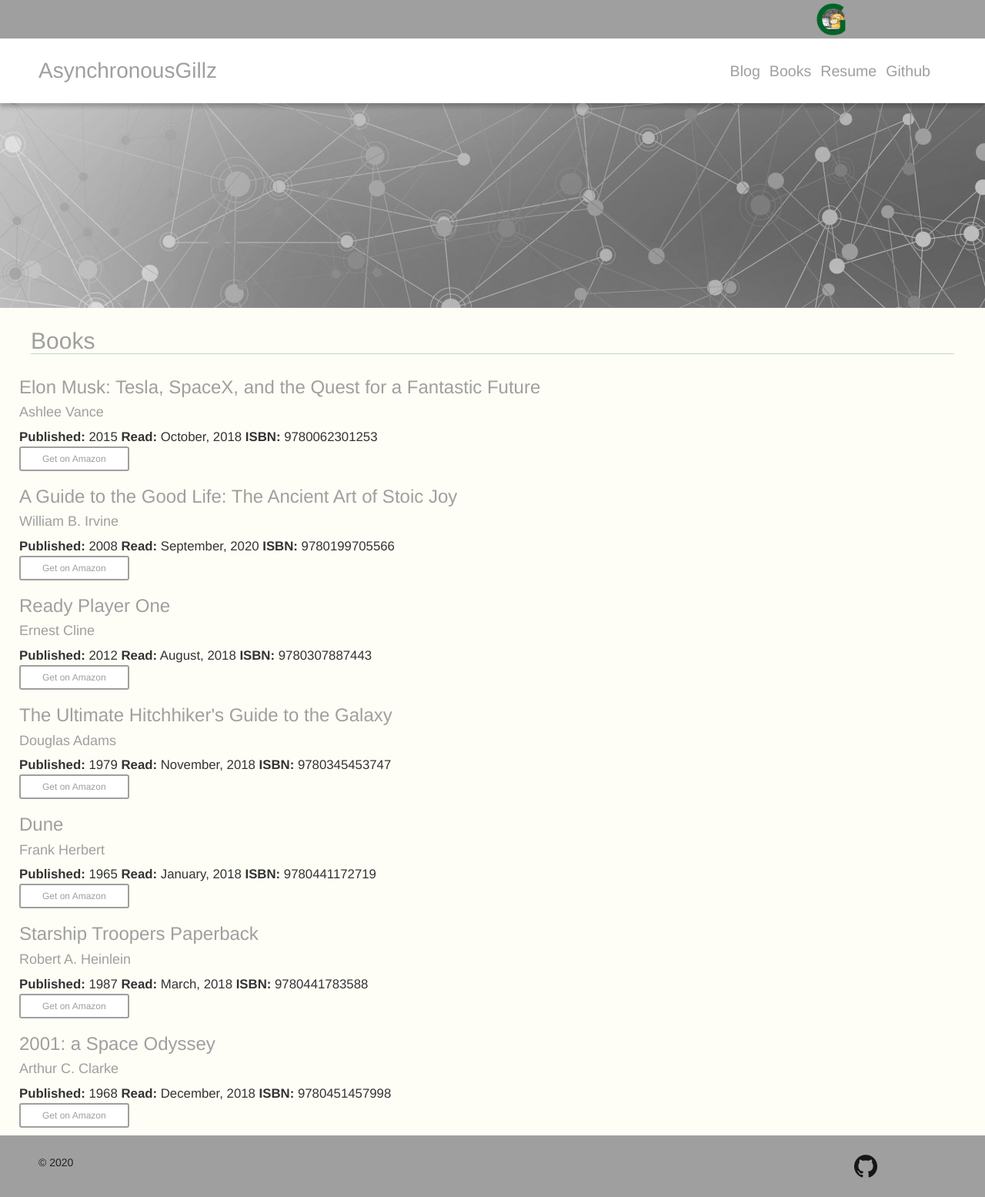
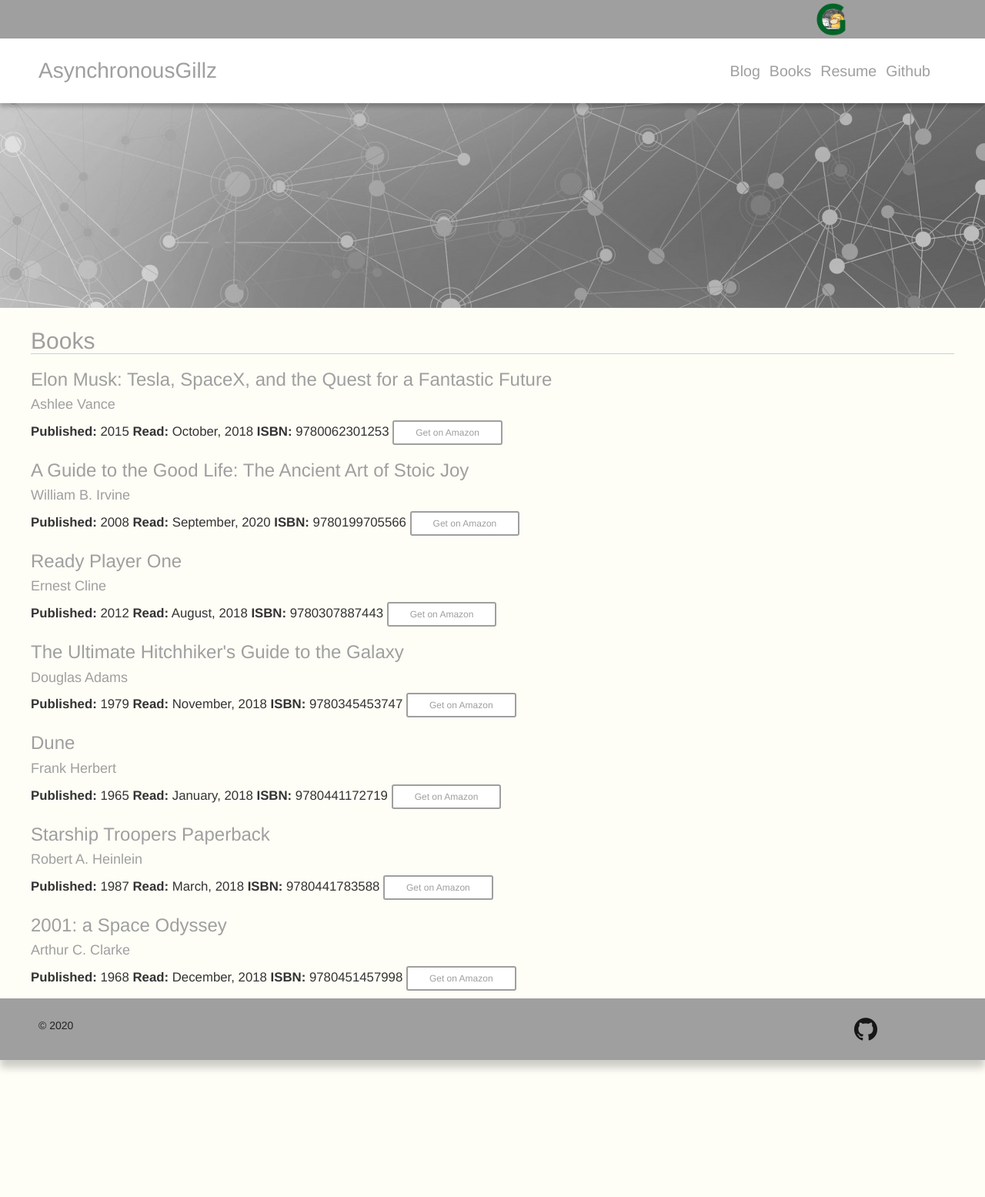
Before and after one commit to GerhardOfRivia/GerhardOfRivia.github.io, a Jekyll site: the page built from books.md, in a window 1280 px wide. Shown: the whole page at 77% size. Built offline with Jekyll 4.4.1, drawn with Linux system fonts in a browser that asks for light colours; nearby versions of some CDN libraries.

```diff
--- a/_includes/books.html
+++ b/_includes/books.html
@@ -1,7 +1,5 @@
 {% for book in site.books %}
-<div class="row">
-	<div class="col">
-
+<div>
 	<h3>{{ book.title }}</h3>
 
 	<h4>{{ book.author }}</h4>
@@ -18,10 +16,7 @@
 		<span><b><i class="text-gray-700 fa fa fa-file pr-2"></i>ISBN:</b>
 			{{ book.ISBN }}
 		</span>
-		</div>
-
-	</div>
-	<div class="col">
+		<span>
 			<div class="btn btn-sm amazon">
 			  <a href="{{ book.amazon }}?tag=AsynchronousGillz" target="_blank" rel="sponsored noopener noreferrer" class="book">
 				  <span class="icon text-gray-400">
@@ -32,7 +27,7 @@
 				  </span>
 			  </a>
 			</div>
+		</span>
 	</div>
-
 </div>
 {% endfor %}
```
Lines whose indentation alone changed are shown as unchanged.
